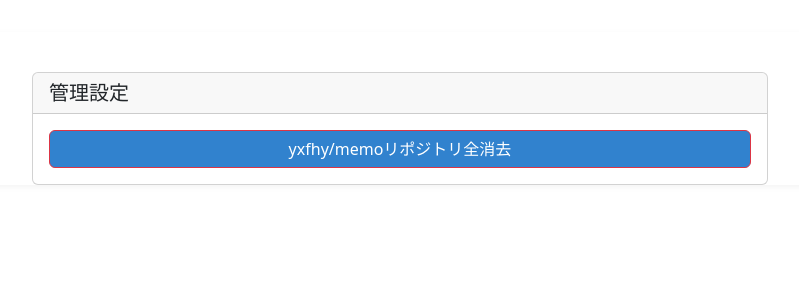
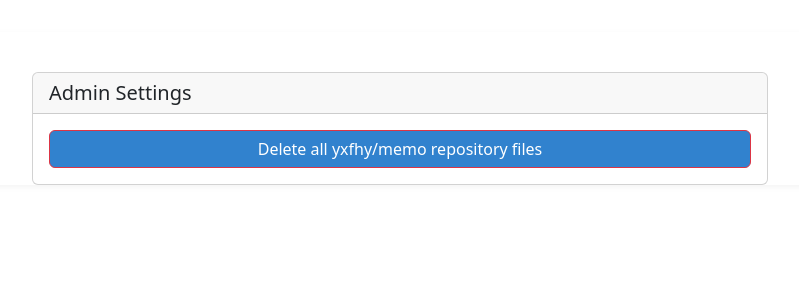
Before and after one commit to yxfhy/web-app-template, a FastAPI app: template templates/index.html in a window 1280 px wide. Shown: the part 56-356 px from the top of the page, without its empty margins (240-1039 px from the left). Run offline with FastAPI, Linux system fonts and the light colour scheme; the template is opened without the code that fills it, so the values that code supplies are empty; the visitor is signed in with stand-in values (Sample User, id 1); parts of the project's set-up code (start-up, migrations or seed data) failed here and were passed over.

Commit message:
インデックステンプレートの日本語テキストを英語に翻訳し、ユーザーインターフェースの国際化を進めました。これにより、英語話者にも対応できるようになります。

```diff
--- a/templates/index.html
+++ b/templates/index.html
@@ -1,7 +1,7 @@
 {# templates/index.html #}
 {% extends "base.html" %}
 
-{% block title %}WEB APP TEMLATE Home{% endblock %}
+{% block title %}WEB APP TEMPLATE Home{% endblock %}
 
 {% block content %}
 <div class="d-flex justify-content-center">
@@ -14,12 +14,12 @@
     <div class="col-12 col-md-8">
       <div class="card">
         <div class="card-header">
-          <h5 class="mb-0">管理設定</h5>
+          <h5 class="mb-0">Admin Settings</h5>
         </div>
         <div class="card-body">
           <div class="d-grid gap-2">
             <button class="btn btn-danger" id="deleteAllMemos">
-              yxfhy/memoリポジトリ全消去
+              Delete all yxfhy/memo repository files
             </button>
           </div>
         </div>
@@ -30,7 +30,7 @@
 
 <script>
 document.getElementById('deleteAllMemos').addEventListener('click', async function() {
-    if (confirm('yxfhy/memoリポジトリの「memo_」で始まるファイルを全て削除しますか？\nこの操作は取り消せません。')) {
+    if (confirm('Delete all files in the yxfhy/memo repository that start with "memo_"?\nThis action cannot be undone.')) {
         try {
             const response = await fetch('/memo/delete-all', {
                 method: 'POST',
@@ -42,15 +42,15 @@ document.getElementById('deleteAllMemos').addEventListener('click', async functi
             const result = await response.json();
 
             if (!response.ok) {
-                throw new Error(result.detail || '削除に失敗しました');
+                throw new Error(result.detail || 'Failed to delete');
             }
 
             alert(result.message);
-            // 成功したらページをリロード
+            // Reload the page on success
             window.location.reload();
         } catch (error) {
             console.error('Error:', error);
-            alert('削除に失敗しました: ' + error.message);
+            alert('Failed to delete: ' + error.message);
         }
     }
 });
```
